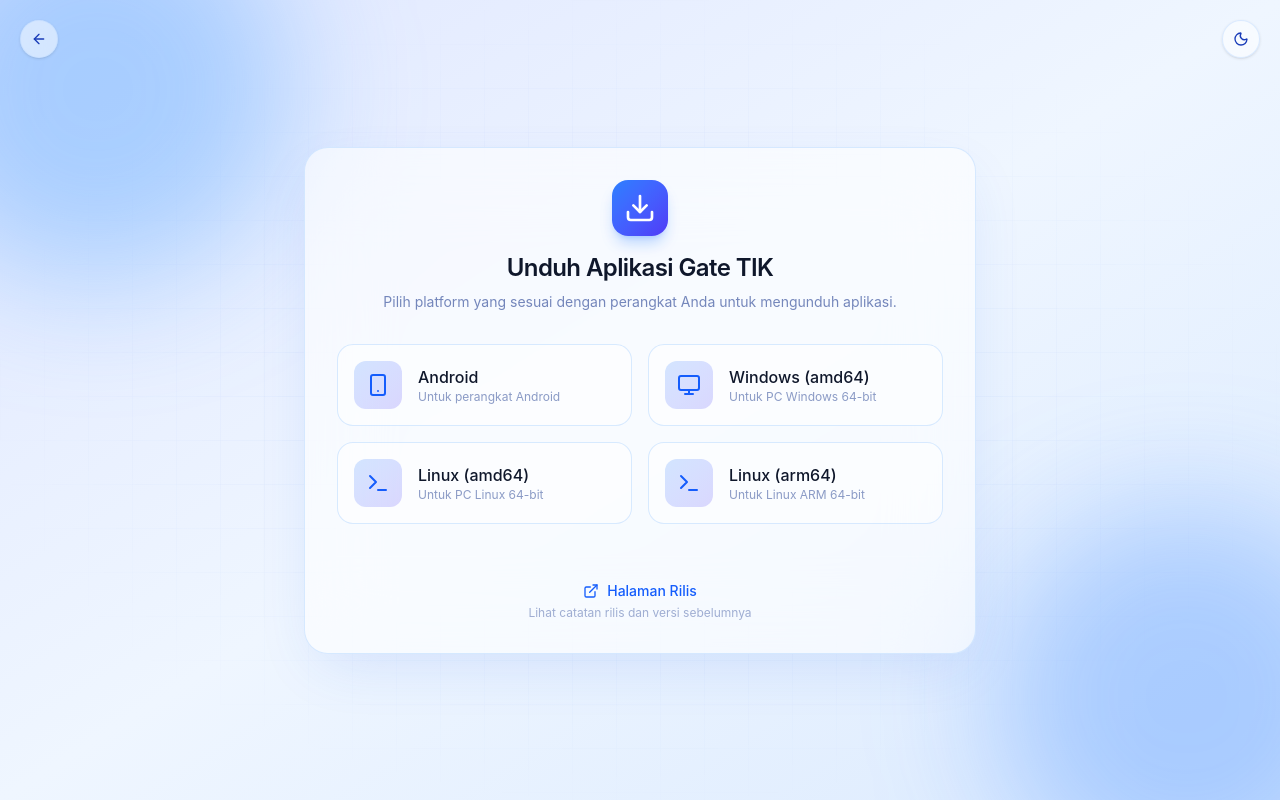
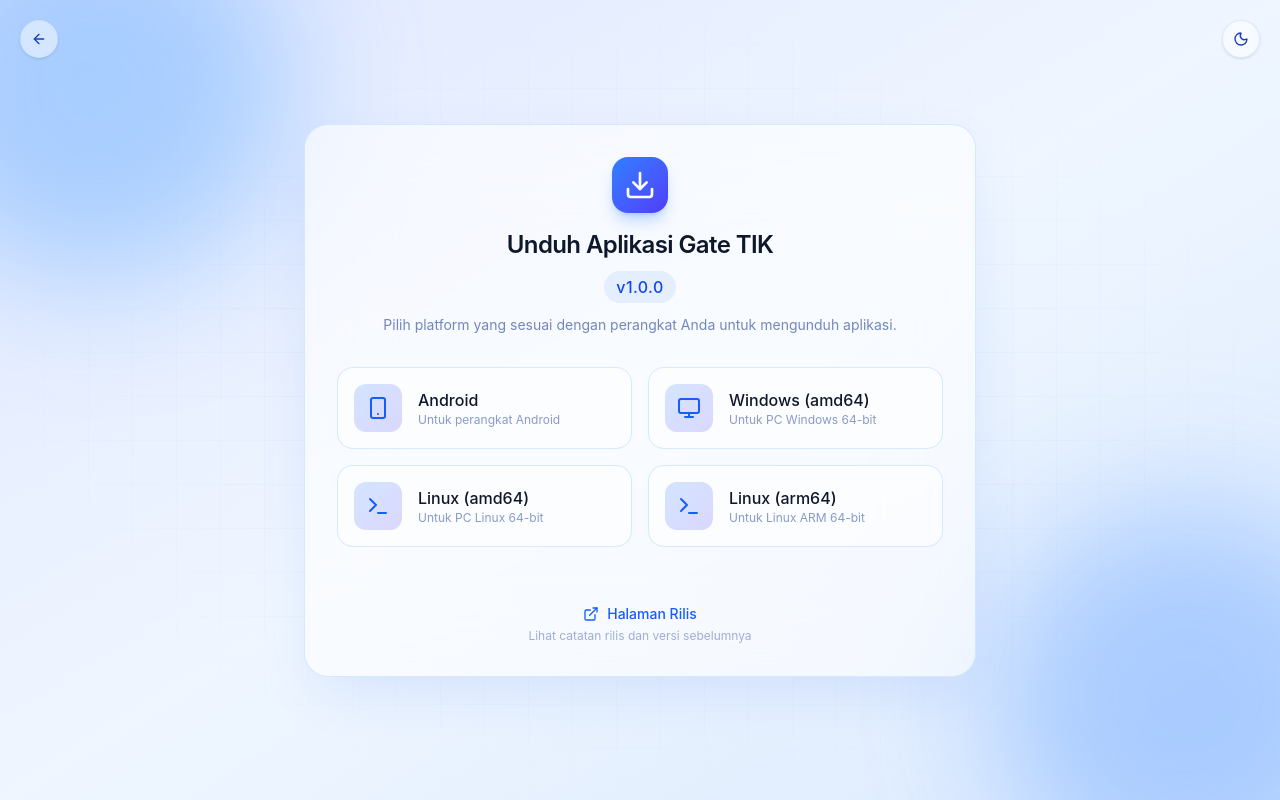
Before and after one commit to kite1412/gate-tik-fe, a React (Vite) app: page /download in a window 1280 px wide. Built offline with nearby package versions, Linux system fonts and the light colour scheme; no server answers; the HTML template or start-up script is replaced by a standard one.

Commit message:
feat: add platform installation urls

```diff
--- a/src/pages/DownloadPage.jsx
+++ b/src/pages/DownloadPage.jsx
@@ -11,11 +11,13 @@
 
   const onToggleDark = () => toggle();
 
+  const fallbackUrl = import.meta.env.VITE_APP_RELEASE_PAGE || import.meta.env.APP_RELEASE_PAGE || '#';
+
   const platforms = [
-    { name: 'Android', icon: <Smartphone className="h-6 w-6" />, desc: 'Untuk perangkat Android', url: '#' },
-    { name: 'Windows (amd64)', icon: <Monitor className="h-6 w-6" />, desc: 'Untuk PC Windows 64-bit', url: '#' },
-    { name: 'Linux (amd64)', icon: <Terminal className="h-6 w-6" />, desc: 'Untuk PC Linux 64-bit', url: '#' },
-    { name: 'Linux (arm64)', icon: <Terminal className="h-6 w-6" />, desc: 'Untuk Linux ARM 64-bit', url: '#' },
+    { name: 'Android', icon: <Smartphone className="h-6 w-6" />, desc: 'Untuk perangkat Android', url: import.meta.env.VITE_ANDROID_INSTALLATION_URL || import.meta.env.ANDROID_INSTALLATION_URL || fallbackUrl },
+    { name: 'Windows (amd64)', icon: <Monitor className="h-6 w-6" />, desc: 'Untuk PC Windows 64-bit', url: import.meta.env.VITE_WINDOWS_AMD64_INSTALLATION_URL || import.meta.env.WINDOWS_AMD64_INSTALLATION_URL || fallbackUrl },
+    { name: 'Linux (amd64)', icon: <Terminal className="h-6 w-6" />, desc: 'Untuk PC Linux 64-bit', url: import.meta.env.VITE_LINUX_AMD64_INSTALLATION_URL || import.meta.env.LINUX_AMD64_INSTALLATION_URL || fallbackUrl },
+    { name: 'Linux (arm64)', icon: <Terminal className="h-6 w-6" />, desc: 'Untuk Linux ARM 64-bit', url: import.meta.env.VITE_LINUX_ARM64_INSTALLATION_URL || import.meta.env.LINUX_ARM64_INSTALLATION_URL || fallbackUrl },
   ];
 
   return (
@@ -97,7 +99,12 @@
               <Download className="h-8 w-8 text-white" />
             </div>
             <h1 className="text-2xl font-semibold tracking-tight">Unduh Aplikasi Gate TIK</h1>
-            <p className={`mt-2 text-sm ${dark ? 'text-white/60' : 'text-blue-900/60'}`}>
+            {(import.meta.env.VITE_APP_LATEST_VERSION || import.meta.env.APP_LATEST_VERSION) && (
+              <div className={`mt-2.5 inline-flex items-center rounded-full px-3 py-1 text-s font-medium tracking-wide ${dark ? 'bg-blue-500/20 text-blue-300' : 'bg-blue-500/10 text-blue-700'}`}>
+                {import.meta.env.VITE_APP_LATEST_VERSION || import.meta.env.APP_LATEST_VERSION}
+              </div>
+            )}
+            <p className={`mt-3 text-sm ${dark ? 'text-white/60' : 'text-blue-900/60'}`}>
               Pilih platform yang sesuai dengan perangkat Anda untuk mengunduh aplikasi.
             </p>
           </div>
@@ -133,7 +140,7 @@
 
           <div className="mt-8 pt-6 border-t border-white/10 flex flex-col items-center">
             <a
-              href="#"
+              href={import.meta.env.VITE_APP_RELEASE_PAGE || import.meta.env.APP_RELEASE_PAGE || '#'}
               className={`inline-flex items-center gap-2 text-sm font-medium transition-colors ${
                 dark ? 'text-blue-400 hover:text-blue-300' : 'text-blue-600 hover:text-blue-700'
               }`}
```
Also changed, not shown: 1 other file (tests, documents, lock files or other folders).
